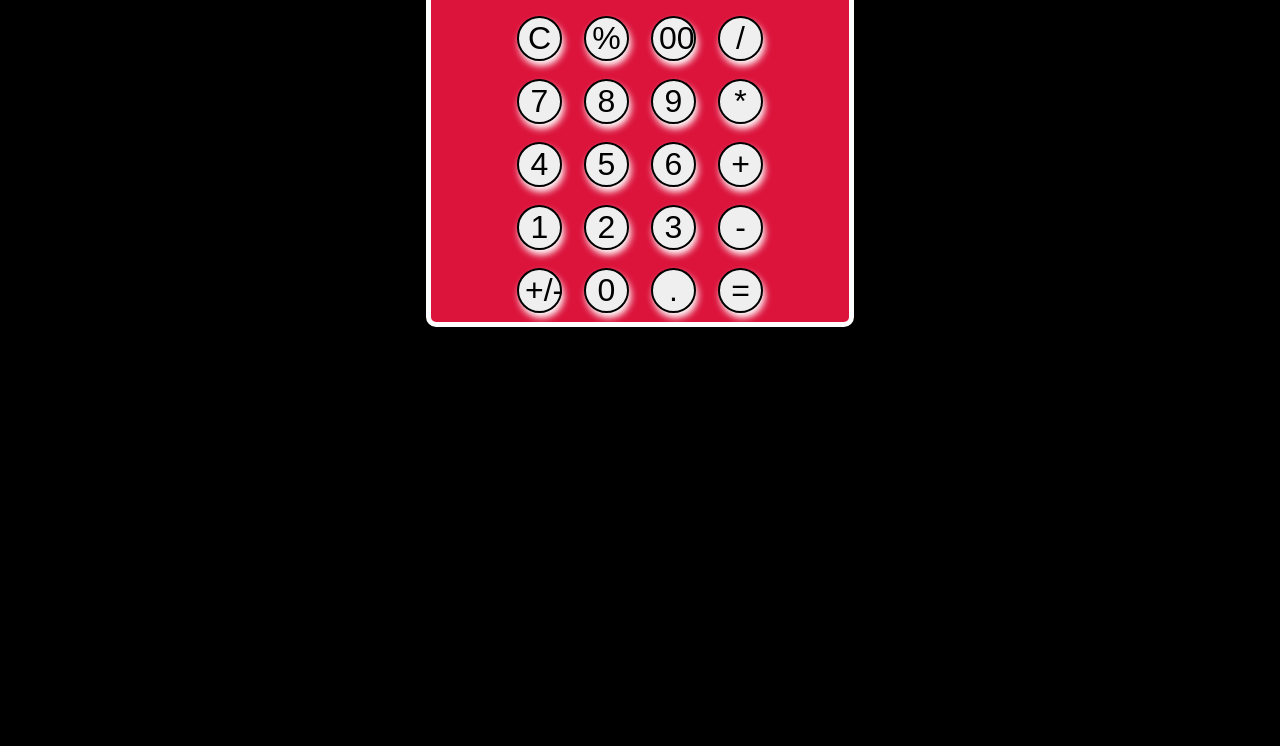
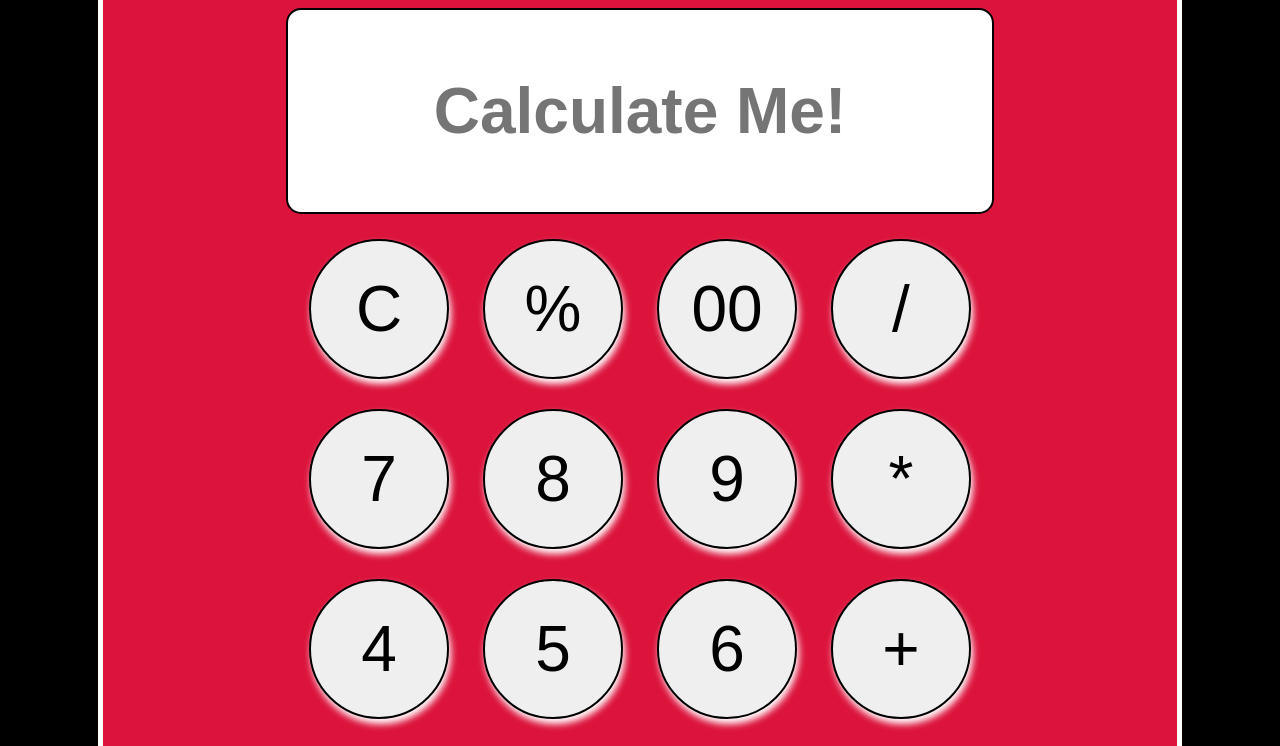
Before and after one commit to tushar7810/Calculator, a plain HTML site: page index.html in a window 1280 px wide. Shown: the part 181-927 px from the top of the page. Before the commit the page ends 800 px from the top, so only its background shows below. Drawn offline with Linux system fonts and the light colour scheme.

Commit message:
I made some changes

```diff
--- a/style.css
+++ b/style.css
@@ -10,26 +10,26 @@ body{
     align-items: center;
     flex-direction: column;
     background-color: crimson;
-    height: 100%;
-    width: 33%;
+    height: 90%;
+    width: 85%;
     border: 5px solid white;
     border-radius: 10px;
 }
 button{
-    height: 45px;
-    width: 45px;
-    font-size: 2rem;
+    height: 140px;
+    width: 140px;
+    font-size: 4rem;
     border: 2px solid black;
     border-radius: 50%;
-    margin: 9px;
+    margin: 15px;
     box-shadow: 2px 5px 7px white;
 }
 .input{
-    height: 63px;
-    width: 323px;
+    height: 200px;
+    width: 700px;
     margin: 10px 0px;
     border: 2px solid black;
-    font-size: 2rem;
+    font-size: 4rem;
     font-weight: 900;
     text-align: center;
     border-radius: 15px;
@@ -38,10 +38,9 @@ button:hover{
     background-color: yellow;
 }
 h1{
-    font-size: 2rem;
+    font-size: 4rem;
 }
-
-@media all and (max-width:600px){
+@media all and (max-width:500px){
     body{
         display: flex;
         justify-content: center;
```
